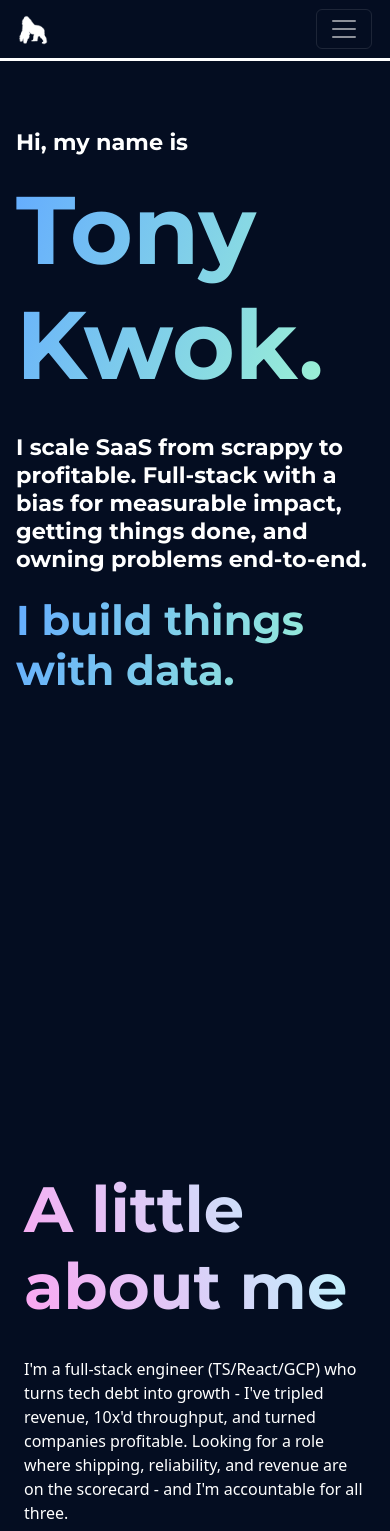
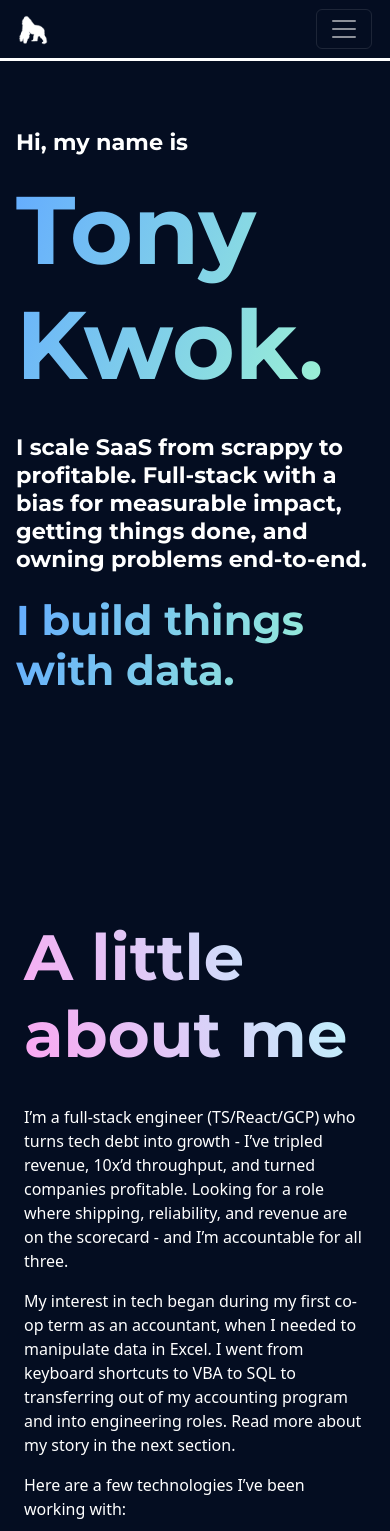
Before and after one commit to tnrzk13/personal-website, a Svelte app: page / in a window 390 px wide. Shown: the top 1531 px of the page. Built offline with nearby package versions, Linux system fonts and the light colour scheme.

Commit message:
Fix spacing, add meta description and favicon to complete P0 items
Replace all <br> spacing tags with CSS margins/padding across 7 components,
remove dead-space .empty div from AboutMe, fix contact section 100vh waste,
add meta description for SEO, and add inline SVG favicon.

```diff
--- a/src/components/01-Title/Static.svelte
+++ b/src/components/01-Title/Static.svelte
@@ -9,7 +9,6 @@
     <h1 class="textLayer-title">{titleInfo.title}</h1>
     <div class="textLayer-description">
       {titleInfo.description}
-      <br />
     </div>
     <div class="textLayer-subtitle">
       {titleInfo.subtitle}{#if boolAnimateText}
--- a/src/components/01-Title/TitleMobile.svelte
+++ b/src/components/01-Title/TitleMobile.svelte
@@ -9,7 +9,6 @@
     <h1 class="textLayer-title">{titleInfo.title}</h1>
     <div class="textLayer-description">
       {titleInfo.description}
-      <br />
     </div>
     <div class="textLayer-subtitle">
       {titleInfo.subtitle}
@@ -25,7 +24,6 @@
         {titleInfo.texts[0]}
       {/if}
     </div>
-    <br /><br />
   </div>
 </div>
 
@@ -39,7 +37,7 @@
       font-size: 4rem;
       color: white;
       line-height: normal;
-      padding: 2em 0.25em 0 0.25em;
+      padding: 2em 0.25em 2em 0.25em;
 
       .textLayer-preamble,
       .textLayer-description {
--- a/src/components/02-AboutMe.svelte
+++ b/src/components/02-AboutMe.svelte
@@ -6,19 +6,15 @@
 </script>
 
 <div id="aboutme" class="aboutMe container-fluid col-sm-10 offset-sm-1">
-  <div class="empty row" />
   <h2 class="section-title col-md-9">A little about me</h2>
   <div class="row col-md-9">
     <div class="text col-md-7">
       <div class="description">
-        I'm a full-stack engineer (TS/React/GCP) who turns tech debt into growth - I've tripled revenue, 10x'd throughput, and turned companies profitable. Looking for a role where shipping, reliability, and revenue are on the scorecard - and I'm accountable for all three.
-        <br /><br />
-        My interest in tech began during my first co-op term as an accountant, when I
+        <p>I’m a full-stack engineer (TS/React/GCP) who turns tech debt into growth - I’ve tripled revenue, 10x’d throughput, and turned companies profitable. Looking for a role where shipping, reliability, and revenue are on the scorecard - and I’m accountable for all three.</p>
+        <p>My interest in tech began during my first co-op term as an accountant, when I
         needed to manipulate data in Excel. I went from keyboard shortcuts to
-        VBA to SQL to transferring out of my accounting program and into engineering roles. Read more about my story in the next section.
-        <br /> <br />
-        Here are a few technologies I’ve been working with:
-        <br /><br />
+        VBA to SQL to transferring out of my accounting program and into engineering roles. Read more about my story in the next section.</p>
+        <p>Here are a few technologies I’ve been working with:</p>
       </div>
       <div class="row techlist1 m-0 p-0">
         <div class="row">
@@ -49,6 +45,7 @@
   .aboutMe {
     height: auto;
     color: white;
+    padding-top: 6em;
 
     .techlist1 .row {
       padding: 0;
@@ -78,10 +75,6 @@
       }
     }
 
-    .empty {
-      height: 20em;
-    }
-
     h2.section-title {
       margin: 0 auto 0.5em auto;
       background-image: var(--gradient-pink-blue);
@@ -95,6 +88,14 @@
     }
     .description {
       box-sizing: border-box;
+
+      p {
+        margin: 0 0 1em 0;
+      }
+
+      p:last-child {
+        margin-bottom: 0.5em;
+      }
     }
   }
 </style>
--- a/src/components/04-Projects.svelte
+++ b/src/components/04-Projects.svelte
@@ -17,16 +17,13 @@
   <h2 class="section-title col-md-9">Leveling up with side projects</h2>
   <div class="container-fluid description col-md-9">
     I can learn any technology, and I thrive on turning ideas into impactful realities. Here's some of the tech I've picked up on my own:
-    <br /><br />
   </div>
-  <div class="container-fluid col-md-9">
+  <div class="techstack-container container-fluid col-md-9">
     <Techstack {techstack} />
-    <br /><br /><br /><br />
   </div>
   <div class="projects container-fluid col-md-9">
     {#each projList as projectInfo, index}
       <ProjectInstance projectIndex={index} {projectInfo} />
-      <br /><br />
     {/each}
   </div>
 </div>
@@ -39,6 +36,14 @@
       background-image: var(--gradient-relaxing-red);
     }
 
+    .description {
+      margin-bottom: 1em;
+    }
+
+    .techstack-container {
+      margin-bottom: 3em;
+    }
+
     .projects {
       padding: 0;
     }
--- a/src/components/04-Projects/ProjectInstance.svelte
+++ b/src/components/04-Projects/ProjectInstance.svelte
@@ -35,7 +35,6 @@
     />
   </div>
 </div>
-<br /><br />
 
 <style lang="scss">
   @media (max-width: 767px) {
@@ -45,6 +44,8 @@
   }
 
   .project-container {
+    margin-bottom: 2.5em;
+
     &.reversed {
       .img-container {
         order: 2;
--- a/src/components/05-Contact/ContactMobile.svelte
+++ b/src/components/05-Contact/ContactMobile.svelte
@@ -17,7 +17,6 @@
     </div>
     <div class="textLayer-description">
       {contactInfo.description}
-      <br /><br />
     </div>
     <div class="links-container">
       <span class="linkedin-container">
@@ -39,7 +38,7 @@
 
 <style lang="scss">
   #contact-mobile-wrapper {
-    height: 100vh;
+    min-height: auto;
     background-image: linear-gradient(
       109.6deg,
       rgba(62, 161, 219, 1) 11.2%,
@@ -52,7 +51,7 @@
       font-size: 3em;
       color: white;
       line-height: normal;
-      padding: 3.5em 0.5em 0 0.5em;
+      padding: 3.5em 0.5em 3.5em 0.5em;
 
       .textLayer-preamble {
         font-size: 0.5em;
@@ -60,6 +59,7 @@
 
       .textLayer-description {
         font-size: 0.5em;
+        margin-bottom: 1em;
       }
 
       a#emailLink {
--- a/src/components/Cards/CardProject.svelte
+++ b/src/components/Cards/CardProject.svelte
@@ -33,7 +33,6 @@
       {:else}
         <h3 class="title">{title}</h3>
       {/if}
-      <br /><br />
       <p class="text">{text}</p>
       <Techstack {techstack} />
     </div>
@@ -69,6 +68,10 @@
         display: inline;
       }
 
+      .text {
+        margin-top: 1.5em;
+      }
+
       .title-row {
         display: flex;
         align-items: baseline;
```
Also changed, not shown: index.html (+2 -0 lines).
